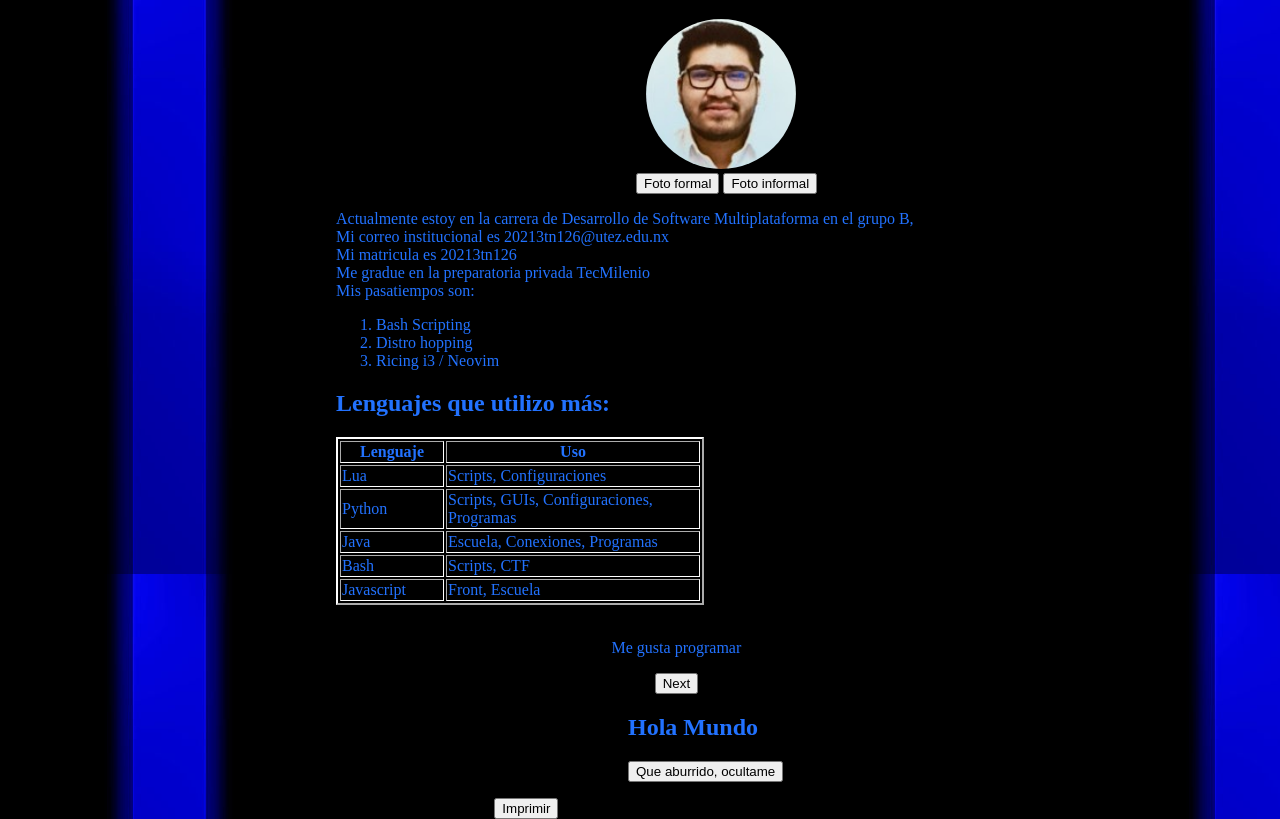
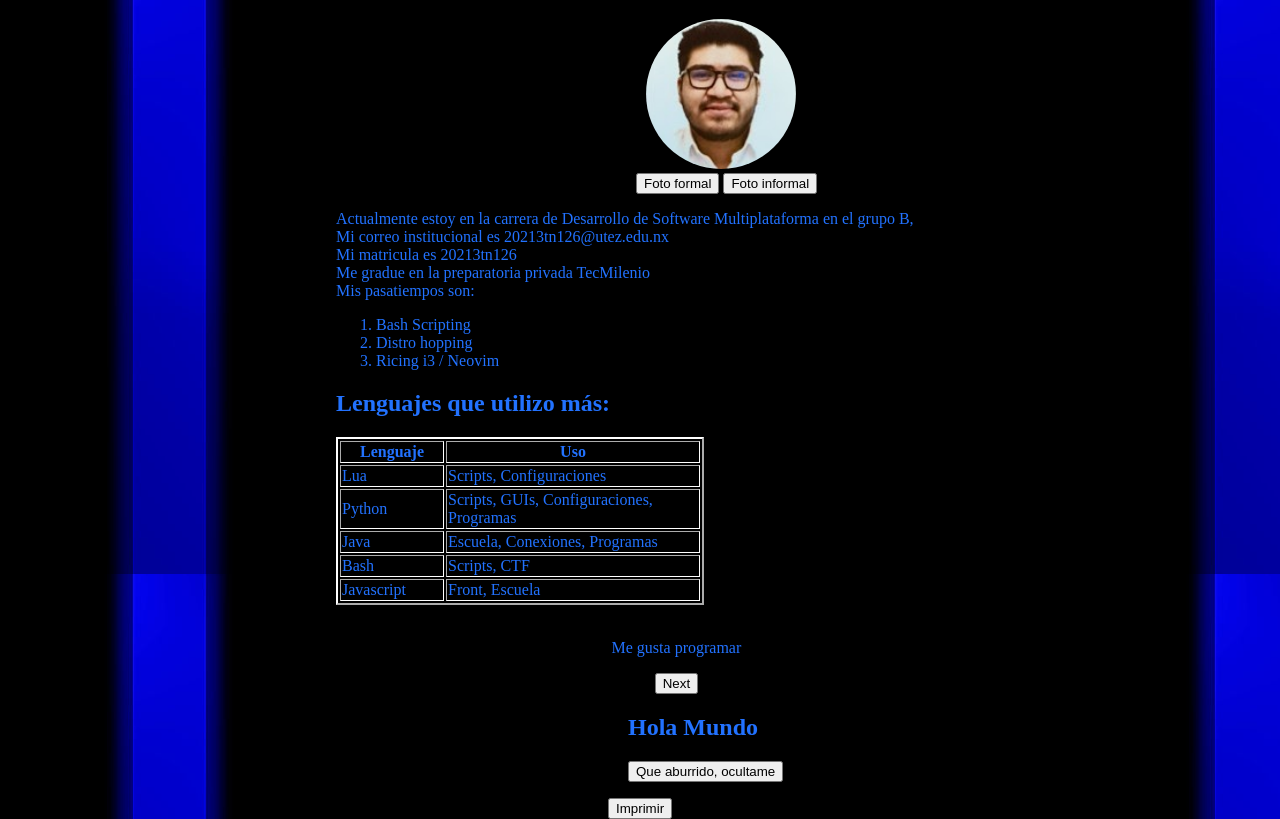
Before and after one commit to CarlosGmz-30/Trabajo-3, a plain HTML site: page Integrantes/20213tn126.html in a window 1280 px wide. Shown: the part 77-896 px from the top of the page. Drawn offline with Linux system fonts and the light colour scheme.

Commit message:
Pagina actualizada

```diff
--- a/Integrantes/20213tn126.html
+++ b/Integrantes/20213tn126.html
@@ -1,11 +1,13 @@
 <!DOCTYPE html>
 <html lang="en">
+
 <head>
     <meta charset="UTF-8">
     <meta http-equiv="X-UA-Compatible" content="IE=edge">
     <meta name="viewport" content="width=device-width, initial-scale=1.0">
     <title>Alexis Leonardo Noriega Rangel</title>
 </head>
+
 <body style="background-image: url('../Imagenes/bgAzulN.png');">
     <div class="center-div">
         <h1 class="text">Mi nombre es el Alexis Leonardo Noriega Rangel</h1>
@@ -72,13 +74,12 @@
         <h2 id="hMundo" class="text">Hola Mundo</h2>
         <button onclick="hideMundo()">Que aburrido, ocultame</button>
     </div>
-        <div id="miDiv">
-            <center>
+    <div id="miDiv" style="margin-left: 600px;">
             <p id="paragraph" class="text" style="margin-left: 600px;"></p>
             <button onclick="textJS()">Imprimir</button>
-        </center>
     </div>
 </body>
+
 </html>
 
 <script>
@@ -101,19 +102,23 @@
 </script>
 
 <style>
-html, body {
+    html,
+    body {
         height: 90%;
         width: 90%;
     }
+
     .text {
         color: #2272FF
     }
+
     .center-div {
         margin-left: 320px;
         height: 80vh;
         width: 80hv;
         padding: 8px 8px 8px 8px;
     }
+
     img {
         height: 150px;
         width: 150px;
```
Lines whose indentation alone changed are shown as unchanged.
